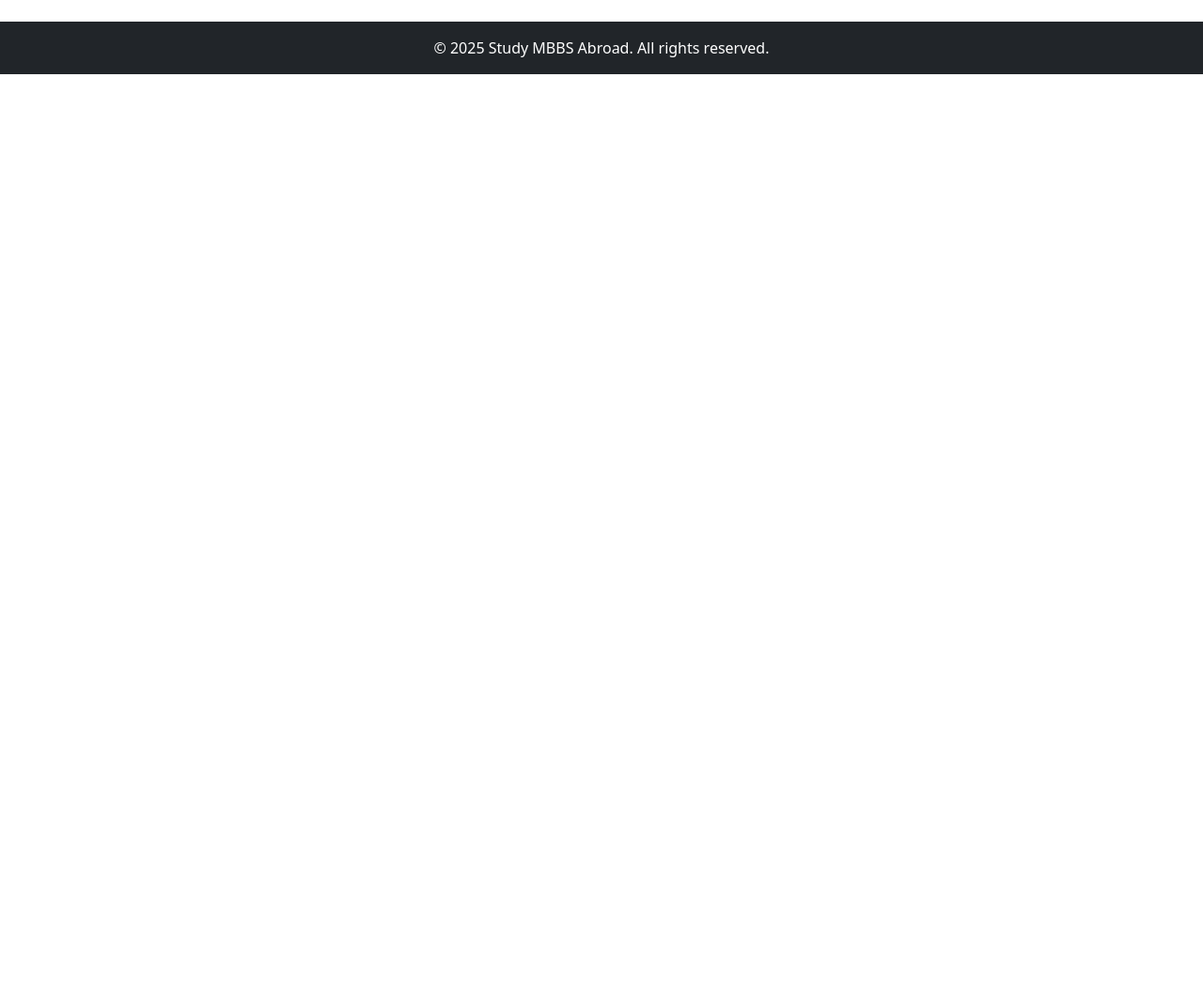
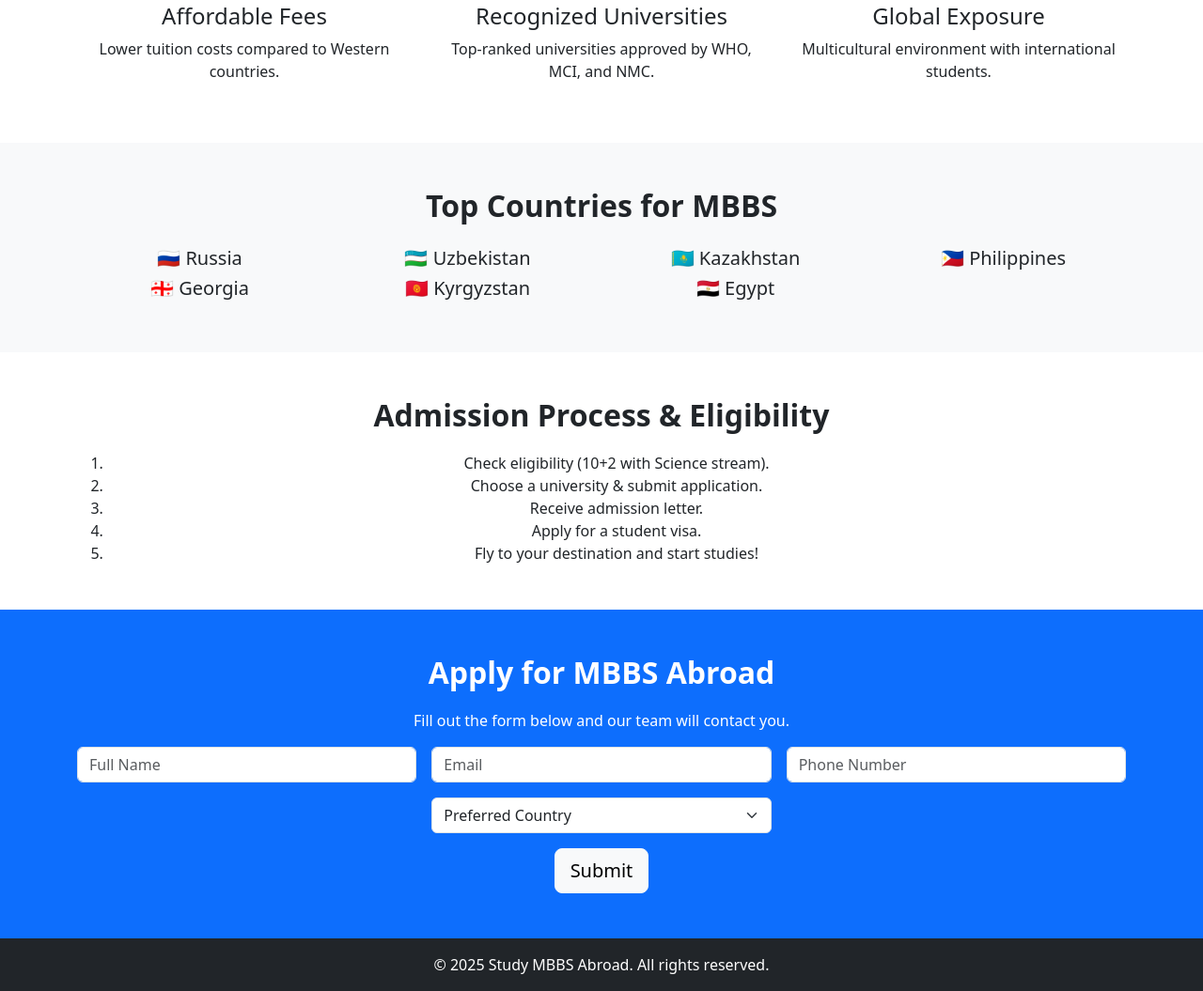
Before and after one commit to SHYanwad-Div/study-mbbs-abroad, a plain HTML site: page index.html in a window 1280 px wide. Shown: the part 383-1438 px from the top of the page at 94% size. Before the commit the page ends 800 px from the top, so only its background shows below. Drawn offline with nearby package versions, Linux system fonts and the light colour scheme.

Commit message:
Added full landing page

```diff
--- a/index.html
+++ b/index.html
@@ -23,6 +23,96 @@
     <section class="container my-5">
         <h2 class="text-center">Why Study MBBS Abroad?</h2>
         <p class="text-center">Top-quality education, affordable tuition, and global exposure.</p>
+        <div class="row text-center">
+            <div class="col-md-4">
+                <h4>Affordable Fees</h4>
+                <p>Lower tuition costs compared to Western countries.</p>
+            </div>
+            <div class="col-md-4">
+                <h4>Recognized Universities</h4>
+                <p>Top-ranked universities approved by WHO, MCI, and NMC.</p>
+            </div>
+            <div class="col-md-4">
+                <h4>Global Exposure</h4>
+                <p>Multicultural environment with international students.</p>
+            </div>
+        </div>
+    </section>
+
+    <!-- Top Countries -->
+    <section class="bg-light py-5">
+        <div class="container">
+            <h2 class="text-center">Top Countries for MBBS</h2>
+            <div class="row text-center mt-4">
+                <div class="col-md-3">
+                    <h5>🇷🇺 Russia</h5>
+                </div>
+                <div class="col-md-3">
+                    <h5>🇺🇿 Uzbekistan</h5>
+                </div>
+                <div class="col-md-3">
+                    <h5>🇰🇿 Kazakhstan</h5>
+                </div>
+                <div class="col-md-3">
+                    <h5>🇵🇭 Philippines</h5>
+                </div>
+                <div class="col-md-3">
+                    <h5>🇬🇪 Georgia</h5>
+                </div>
+                <div class="col-md-3">
+                    <h5>🇰🇬 Kyrgyzstan</h5>
+                </div>
+                <div class="col-md-3">
+                    <h5>🇪🇬 Egypt</h5>
+                </div>
+            </div>
+        </div>
+    </section>
+
+    <!-- Admission Process -->
+    <section class="container my-5">
+        <h2 class="text-center">Admission Process & Eligibility</h2>
+        <ol class="text-center">
+            <li>Check eligibility (10+2 with Science stream).</li>
+            <li>Choose a university & submit application.</li>
+            <li>Receive admission letter.</li>
+            <li>Apply for a student visa.</li>
+            <li>Fly to your destination and start studies!</li>
+        </ol>
+    </section>
+
+    <!-- Call-to-Action Form -->
+    <section id="apply" class="bg-primary text-white text-center p-5">
+        <h2>Apply for MBBS Abroad</h2>
+        <p>Fill out the form below and our team will contact you.</p>
+        <div class="container">
+            <form class="row g-3 justify-content-center">
+                <div class="col-md-4">
+                    <input type="text" class="form-control" placeholder="Full Name" required>
+                </div>
+                <div class="col-md-4">
+                    <input type="email" class="form-control" placeholder="Email" required>
+                </div>
+                <div class="col-md-4">
+                    <input type="tel" class="form-control" placeholder="Phone Number" required>
+                </div>
+                <div class="col-md-4">
+                    <select class="form-select" required>
+                        <option selected>Preferred Country</option>
+                        <option>Russia</option>
+                        <option>Uzbekistan</option>
+                        <option>Kazakhstan</option>
+                        <option>Philippines</option>
+                        <option>Georgia</option>
+                        <option>Kyrgyzstan</option>
+                        <option>Egypt</option>
+                    </select>
+                </div>
+                <div class="col-md-12">
+                    <button type="submit" class="btn btn-light btn-lg">Submit</button>
+                </div>
+            </form>
+        </div>
     </section>
 
     <!-- Footer -->
--- a/styles.css
+++ b/styles.css
@@ -0,0 +1,4 @@
+h2 {
+    font-weight: bold;
+    margin-bottom: 20px;
+}
```
